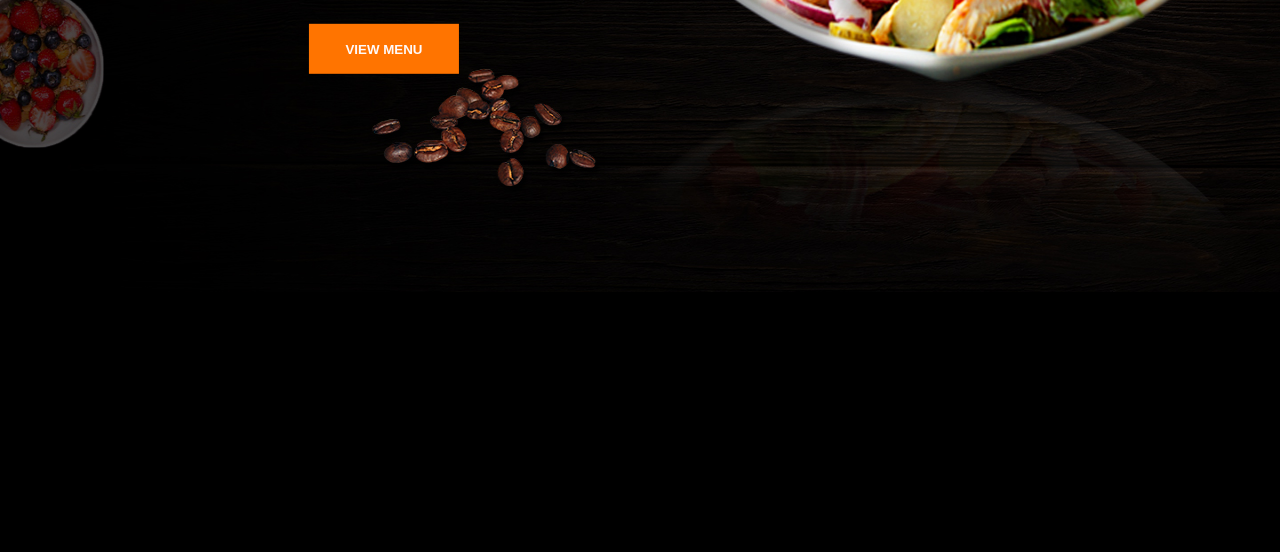
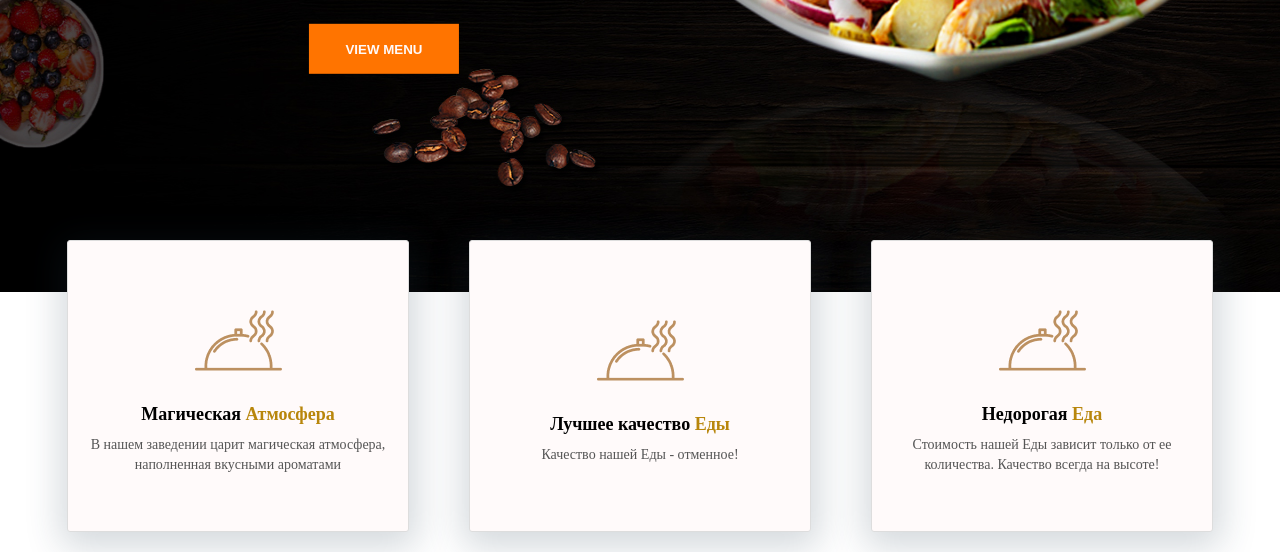
Before and after one commit to oTTeMuCt/DjangoProject, a Django app: template backend/app/menu/templates/landing_page.html in a window 1280 px wide. Shown: the part 508-1060 px from the top of the page. Before the commit the page ends 800 px from the top, so only its background shows below. Run offline with Django 5.2, Linux system fonts and the light colour scheme; the template is opened without the code that fills it, so the values that code supplies are empty; parts of the project's set-up code (start-up, migrations or seed data) failed here and were passed over.

Commit message:
added cards on headrer

```diff
--- /dev/null
+++ b/backend/app/menu/templates/cards.html
@@ -0,0 +1,68 @@
+{% load static %}
+<style>
+    .card-container {
+        position: relative;
+        top: 550px;
+        display: flex;
+        gap: 60px;
+        justify-content: center;
+        padding: 20px;
+    }
+
+    .card {
+        width: 300px;
+        height: 250px;
+        border: 1px solid #ddd;
+        border-radius: 3px;
+        display: flex;
+        flex-direction: column;
+        align-items: center;
+        justify-content: center;
+        text-align: center;
+        padding: 20px;
+        background-color: snow;
+        -webkit-box-shadow: 1px 8px 36px 7px rgba(34, 60, 80, 0.2);
+        -moz-box-shadow: 1px 8px 36px 7px rgba(34, 60, 80, 0.2);
+        box-shadow: 1px 8px 36px 7px rgba(34, 60, 80, 0.2);
+    }
+
+    .icon {
+        font-size: 40px;
+        margin-bottom: 10px;
+    }
+
+    .title {
+        font-size: 18px;
+        font-weight: bold;
+        margin-bottom: 10px;
+    }
+
+    .highlight {
+        color: #B8860B; /* Light brown color */
+    }
+
+    .description {
+        font-size: 14px;
+        color: #555;
+        line-height: 1.4;
+    }
+</style>
+<div class="card-container">
+    <div class="card">
+        <div class="icon"><img src="{% static 'icons/plate.png' %}" alt=""></div>
+        <div class="title">Магическая <span class="highlight">Атмосфера</span></div>
+        <div class="description">В нашем заведении царит магическая атмосфера, наполненная вкусными ароматами</div>
+    </div>
+    <div class="card">
+        <div class="icon"><img src="{% static 'icons/plate.png' %}" alt=""></div>
+        <div class="title">Лучшее качество <span class="highlight">Еды</span></div>
+        <div class="description">Качество нашей Еды - отменное!</div>
+    </div>
+    <div class="card">
+        <div class="icon"><img src="{% static 'icons/plate.png' %}" alt=""></div>
+        <div class="title">Недорогая <span class="highlight">Еда</span></div>
+        <div class="description">Стоимость нашей Еды зависит только от ее количества. Качество всегда на высоте!</div>
+    </div>
+</div>
+
+</div>
--- a/backend/app/menu/templates/head.html
+++ b/backend/app/menu/templates/head.html
@@ -45,6 +45,7 @@
 }
 
 </style>
+<div class="menu-conteiner-wrapper">
 <div class="menu-conteiner">
     <img src="{% static 'imgs/back.png' %}" class="back-img">
     <div class="menu-text">
@@ -54,3 +55,7 @@
         <button>VIEW MENU</button>
     </div>
 </div>
+<div class="menu-cards-wrapper">
+    {% include 'cards.html' %}
+</div>
+</div>
```
